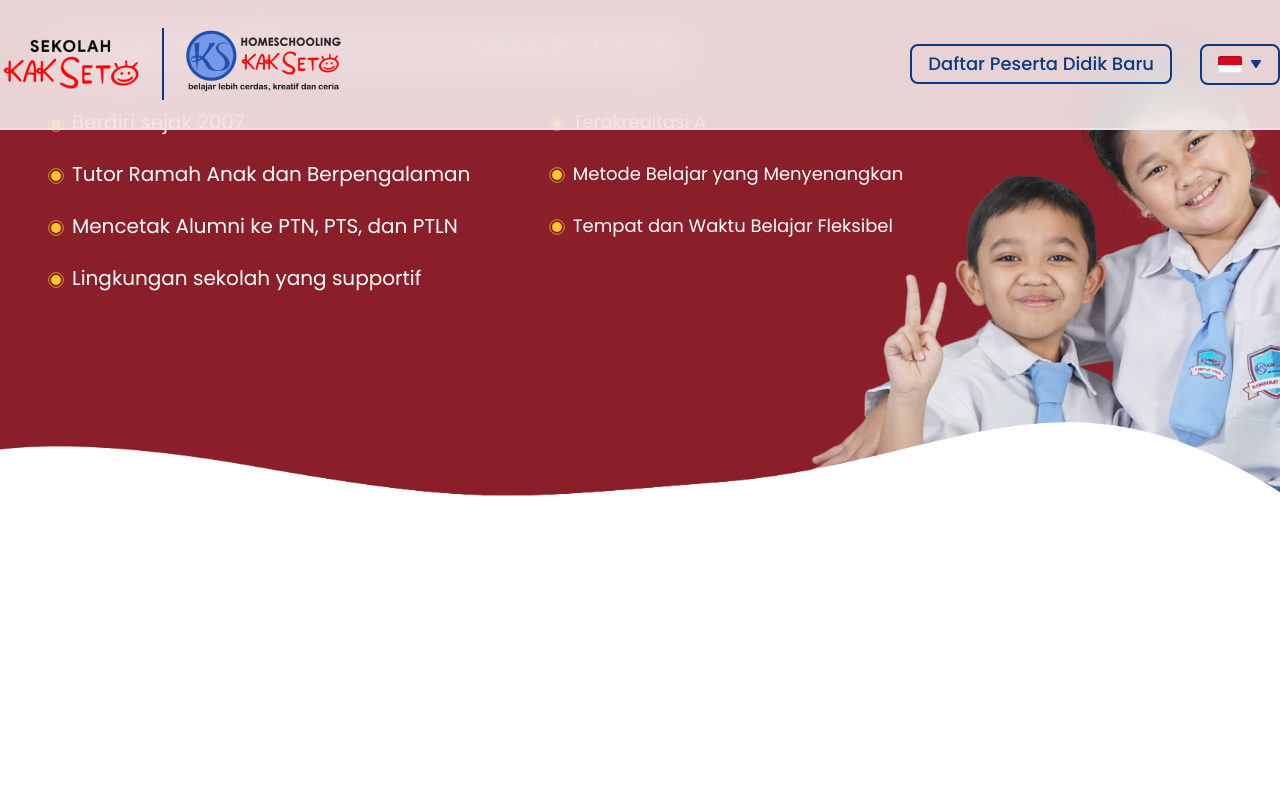
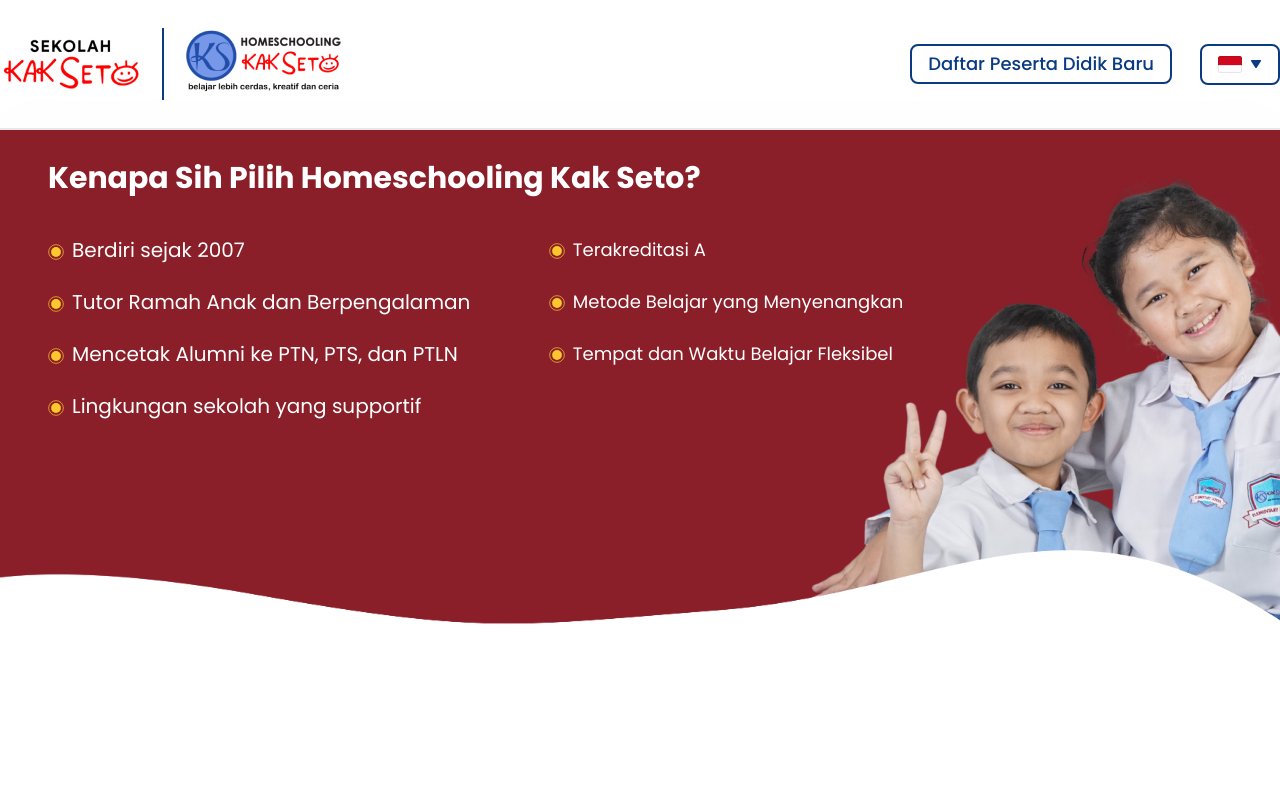
Before and after one commit to Ilyastesla/websks_fe, a React (Vite) app: page /kak-seto-school in a window 1280 px wide. Shown: the top 800 px of the page. Built offline with nearby package versions, Linux system fonts and the light colour scheme.

Commit message:
Navbar FIXX

```diff
--- a/src/components/atoms/TitleSubProgram.jsx
+++ b/src/components/atoms/TitleSubProgram.jsx
@@ -1,7 +1,7 @@
 function TitleSubProgram({school, backgroundColour}) {
     return(
         <>
-            <h1 className={`text-5xl ${backgroundColour} font-semibold flex text-center justify-center w-[901px] mx-auto`}>PROGRAM UNGGULAN {school}</h1>
+            <h1 className={`text-5xl ${backgroundColour} font-semibold flex text-center justify-center w-[901px] mx-auto`}>PROGRAM UNGGULAN <br/> {school}</h1>
         </>
     )
 };
--- a/src/components/molecules/Navbar.jsx
+++ b/src/components/molecules/Navbar.jsx
@@ -11,7 +11,7 @@
 
     return (
         <>
-            <header className="border-b-2 bg-white/80 backdrop-blur-xl container fixed z-50 top-0">
+            <header className="border-b-2 bg-white/80 backdrop-blur-xl w-full fixed z-50 top-0">
                 <div className="xl:mx-auto mx-4 max-w-screen-xl xl:h-32">
                     <div className="flex items-center justify-between xl:py-7 py-2">
                         <a className="" href="/">
--- a/src/components/molecules/Navbar2.jsx
+++ b/src/components/molecules/Navbar2.jsx
@@ -11,7 +11,7 @@
 
     return(
         <>
-            <header className="border-b-2 bg-white/80 backdrop-blur-xl container fixed z-50 top-0">
+            <header className="border-b-2 bg-white/80 backdrop-blur-xl w-full fixed z-50 top-0">
                 <div className="xl:mx-auto mx-4 max-w-screen-xl xl:h-32">
                     <div className="flex items-center justify-between xl:py-7 py-2">
                         <div className=" xl:scale-100 scale-75">
--- a/src/components/templates/HeroPage1.jsx
+++ b/src/components/templates/HeroPage1.jsx
@@ -4,7 +4,7 @@
 import dot from '../../assets/heropage2/dot.svg';
 
 const HeroPage2 = ({ backgroundClass, title, pointsLeft, pointsRight, imageSrc, cover }) => (
-    <div className={backgroundClass}>
+    <div className={`${backgroundClass} mt-32`}>
         <div>
             <h2 className="ml-12 pt-8 text-3xl font-bold text-white">{title}</h2>
         </div>
```
